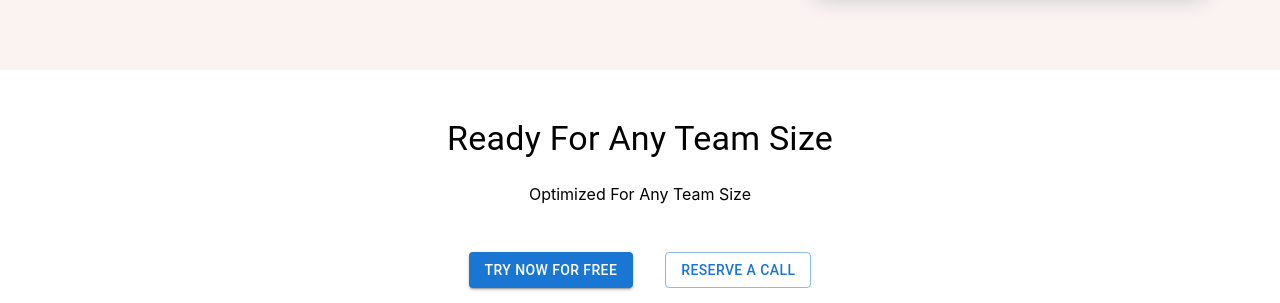
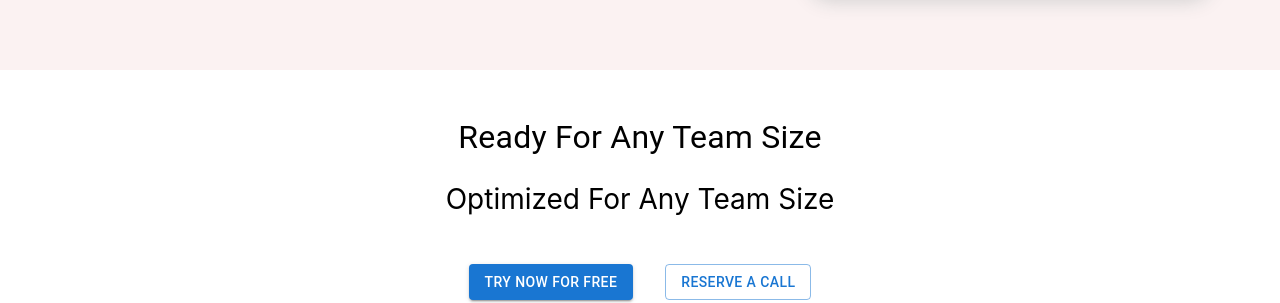
Before and after one commit to elen-oz/mui-project, a React (Create React App) app: page / in a window 1280 px wide. Shown: the part 2190-2493 px from the top of the page. Built offline with nearby package versions, Linux system fonts and the light colour scheme; the HTML template or start-up script is replaced by a standard one.

Commit message:
feature: add responsive fonts to footer

```diff
--- a/src/Header/Header.js
+++ b/src/Header/Header.js
@@ -83,7 +83,7 @@ const Header = () => {
 
         <Box display='flex' width='100%'>
           <Typography
-            fontSize={{ lg: 30, md: 24, sm: 18, xs: 14 }}
+            fontSize={{ lg: 32, md: 28, sm: 24, xs: 20 }}
             margin='auto'
             variant='h4'
             color='black'
--- a/src/footer/Footer.js
+++ b/src/footer/Footer.js
@@ -4,10 +4,20 @@ import { Box, Typography, Button } from '@mui/material';
 const Footer = () => {
   return (
     <Box display='flex' flexDirection='column'>
-      <Typography variant='h4' paddingTop={6} textAlign='center'>
+      <Typography
+        fontSize={{ lg: 32, md: 28, sm: 24, xs: 20 }}
+        variant='h4'
+        paddingTop={6}
+        textAlign='center'
+      >
         Ready For Any Team Size
       </Typography>
-      <Typography variant='div' textAlign={'center'} padding={3}>
+      <Typography
+        fontSize={{ lg: 28, md: 24, sm: 20, xs: 18 }}
+        variant='div'
+        textAlign={'center'}
+        padding={3}
+      >
         Optimized For Any Team Size
       </Typography>
       <Box display='flex' margin={'auto'} justifyContent={'center'} padding={3}>
```
